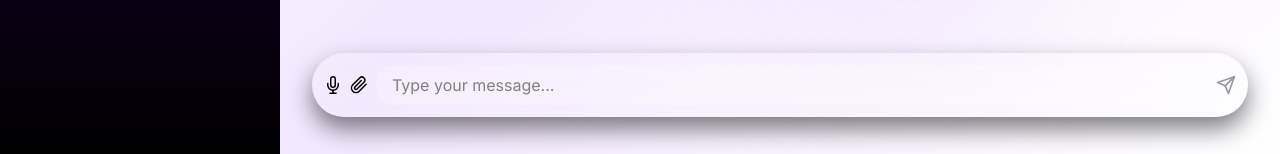
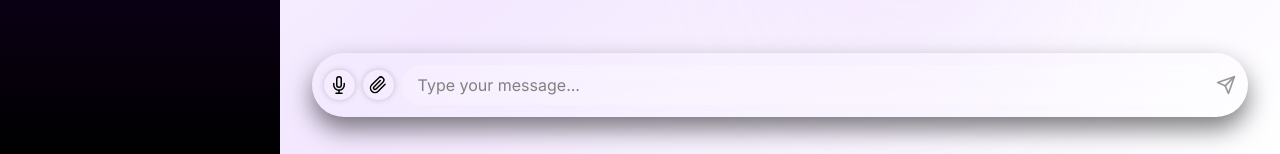
Before and after one commit to chaywen/retail-chatbot, a React (Create React App) app: page / in a window 1280 px wide. Shown: the part 643-797 px from the top of the page. Built offline with nearby package versions, Linux system fonts and the light colour scheme.

Commit message:
Update input.css

```diff
--- a/src/components/input.css
+++ b/src/components/input.css
@@ -24,19 +24,70 @@
   color: gray;
 }
 
-.icon-button {
+.send-button {
   background: transparent;
   border: none;
   color: black;
-  margin-right: 0.5rem;
   cursor: pointer;
   transition: transform 0.2s ease;
 }
 
-.icon-button:hover {
+.send-button:hover {
   transform: scale(1.2);
 }
+
 .send-button.disabled {
   opacity: 0.4;
   cursor: not-allowed;
 }
+
+/* ✅ 高级图标按钮样式 */
+.icon-button {
+  background-color: rgba(255, 255, 255, 0.1);
+  border-radius: 9999px;
+  padding: 0.4rem;
+  display: flex;
+  align-items: center;
+  justify-content: center;
+  color: black;
+  margin-right: 0.5rem;
+  cursor: pointer;
+  transition: transform 0.2s ease, background-color 0.3s ease;
+  box-shadow: 0 0 6px rgba(0, 0, 0, 0.2);
+}
+
+.icon-button:hover {
+  transform: scale(1.2);
+  background-color: rgba(255, 255, 255, 0.2);
+}
+
+/* ✅ 暗黑模式适配 */
+@media (prefers-color-scheme: dark) {
+  .input-container {
+    background-color: rgba(255, 255, 255, 0.05);
+    box-shadow: 0 12px 24px rgba(255, 255, 255, 0.1);
+  }
+
+  .input-field {
+    color: white;
+    background-color: rgba(255, 255, 255, 0.1);
+  }
+
+  .input-field::placeholder {
+    color: #aaa;
+  }
+
+  .send-button,
+  .icon-button {
+    color: white;
+  }
+
+  .icon-button {
+    background-color: rgba(255, 255, 255, 0.08);
+    box-shadow: 0 0 6px rgba(255, 255, 255, 0.1);
+  }
+
+  .icon-button:hover {
+    background-color: rgba(255, 255, 255, 0.2);
+  }
+}
```
